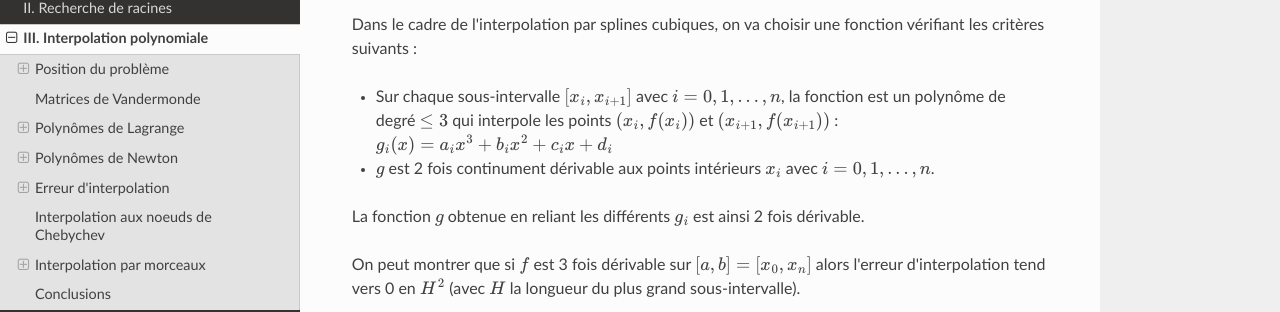
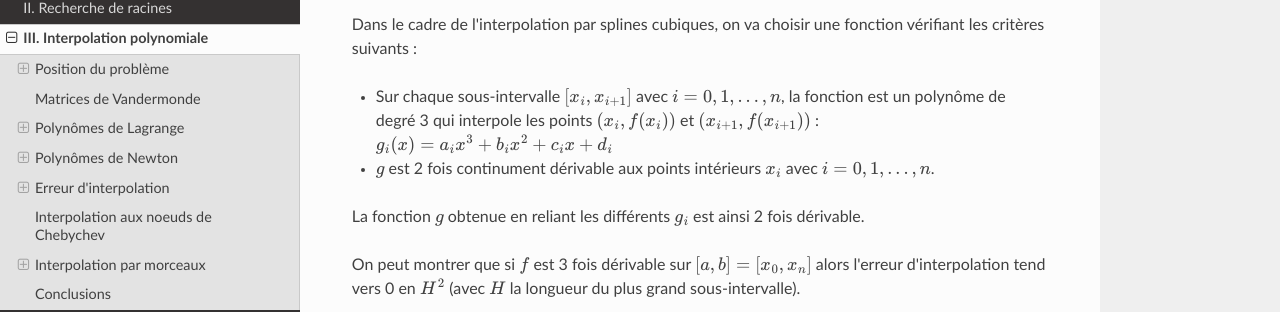
Before and after one commit to NicOudart/UVSQ_LSPH515_methodes_num, an MkDocs documentation site: the page built from docs/Chap3_Interpolation_polynomiale.md, in a window 1280 px wide and 900 px high, scrolled down 15479 px. Shown: the part 171-483 px from the top of the window. Built offline with MkDocs 1.6.1, drawn with Linux system fonts in a browser that asks for light colours; nearby versions of some CDN libraries.

Commit message:
-Minor fix in Chapter 3.

```diff
--- a/docs/Chap3_Interpolation_polynomiale.md
+++ b/docs/Chap3_Interpolation_polynomiale.md
@@ -505,7 +505,7 @@ L'inconvénient de l'interpolation affine est que l'approximation de la fonction
 
 Dans le cadre de l'interpolation par splines cubiques, on va choisir une fonction vérifiant les critères suivants :
 
-- Sur chaque sous-intervalle $[x_i,x_{i+1}]$ avec $i=0,1,...,n$, la fonction est un polynôme de degré $\leq 3$ qui interpole les points $(x_i,f(x_i))$ et $(x_{i+1},f(x_{i+1}))$ : $g_i(x) = a_i x^3 + b_i x^2 + c_i x + d_i$
+- Sur chaque sous-intervalle $[x_i,x_{i+1}]$ avec $i=0,1,...,n$, la fonction est un polynôme de degré 3 qui interpole les points $(x_i,f(x_i))$ et $(x_{i+1},f(x_{i+1}))$ : $g_i(x) = a_i x^3 + b_i x^2 + c_i x + d_i$
 
 - $g$ est 2 fois continument dérivable aux points intérieurs $x_i$ avec $i=0,1,...,n$.
 
```
